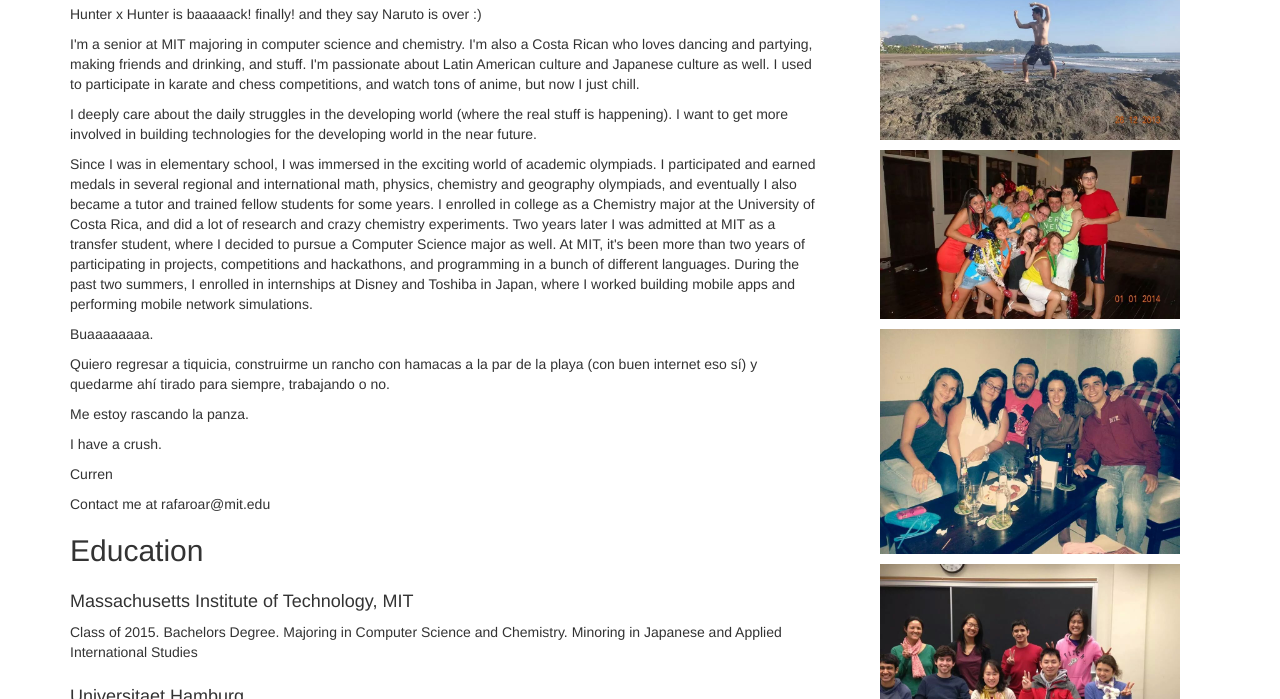
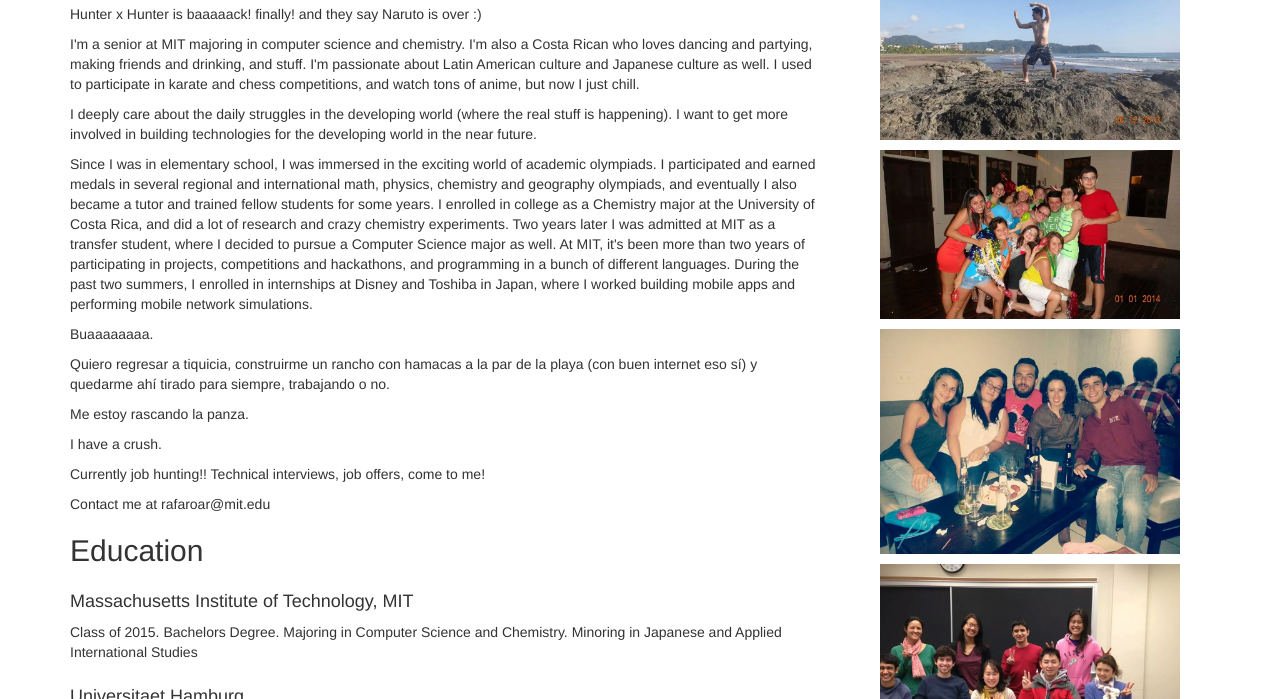
Before and after one commit to rafaelroar/rafaelroar.github.io, a plain HTML site: page index.html in a window 1280 px wide. Shown: the part 401-1100 px from the top of the page. Drawn offline with nearby package versions, Linux system fonts and the light colour scheme.

Commit message:
oops correction

```diff
--- a/index.html
+++ b/index.html
@@ -50,7 +50,7 @@
                     <p>Quiero regresar a tiquicia, construirme un rancho con hamacas a la par de la playa (con buen internet eso s&iacute;) y quedarme ah&iacute; tirado para siempre, trabajando o no.</p>
                     <p>Me estoy rascando la panza.</p>
                     <p>I have a crush.</p>
-                    <p>Curren</p>
+                    <p>Currently job hunting!! Technical interviews, job offers, come to me!</p>
                     <p>Contact me at rafaroar@mit.edu</p>
 
                     <h2>Education</h2>
```
